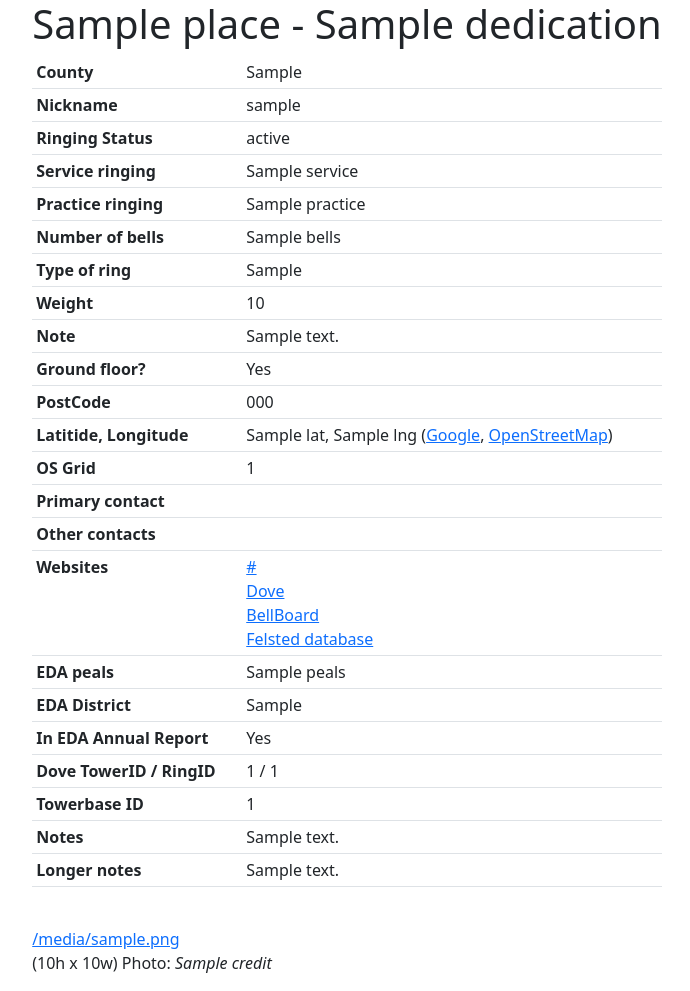
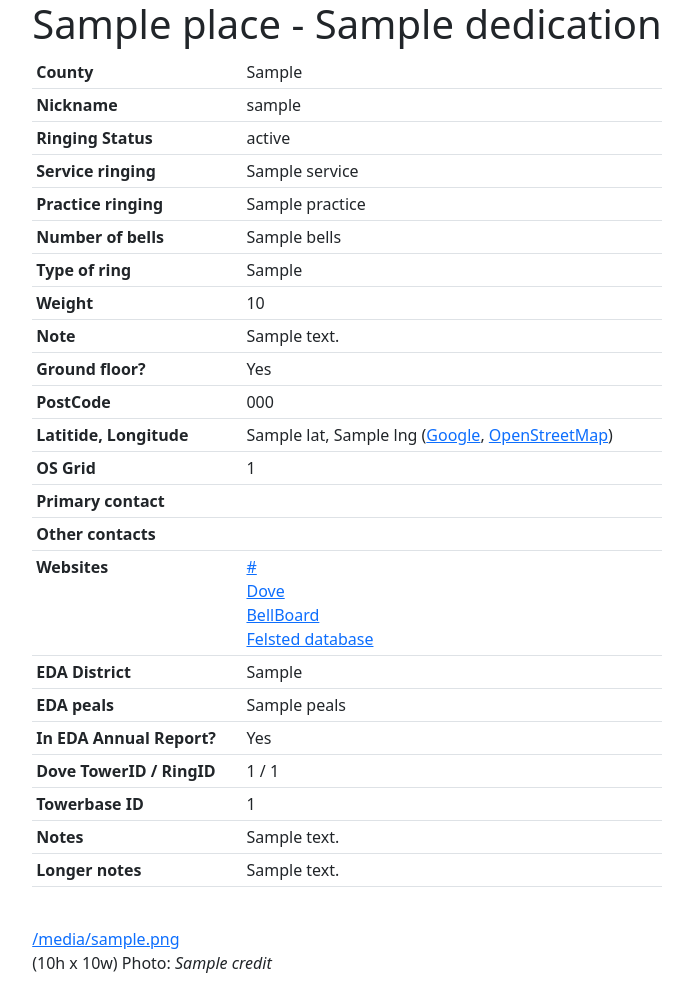
Before and after one commit to jw35/eda-django, a Django app: template eda/tower_database/templates/tower_database/tower_detail.html in a window 1280 px wide. Shown: the whole page, without its empty margins (293-983 px from the left). Run offline with Django 5.2, Linux system fonts and the light colour scheme; the template is opened without the code that fills it: most values are stand-ins (such as "Sample title", 1, 10 or a date in 2020); some libraries are stand-ins or nearby versions.

Commit message:
Move EDA District, again

```diff
--- a/eda/tower_database/templates/tower_database/tower_detail.html
+++ b/eda/tower_database/templates/tower_database/tower_detail.html
@@ -115,6 +115,10 @@
         {% endif %}
 	</tr>
 	<tr>
+		<td class="fw-bold">EDA District</td>
+		<td>{{ tower.get_district_display }}</td>
+	</tr>
+	<tr>
 		<td class="fw-bold">EDA peals</td>
 		<td>
 		{% if tower.peals %}
@@ -125,11 +129,7 @@
 	    </td>
 	</tr>
 	<tr>
-		<td class="fw-bold">EDA District</td>
-		<td>{{ tower.get_district_display }}</td>
-	</tr>
-	<tr>
-		<td class="fw-bold">In EDA Annual Report</td>
+		<td class="fw-bold">In EDA Annual Report?</td>
 		<td>{{ tower.report|yesno|capfirst }}</td>
 	</tr>
 	<tr>
```
